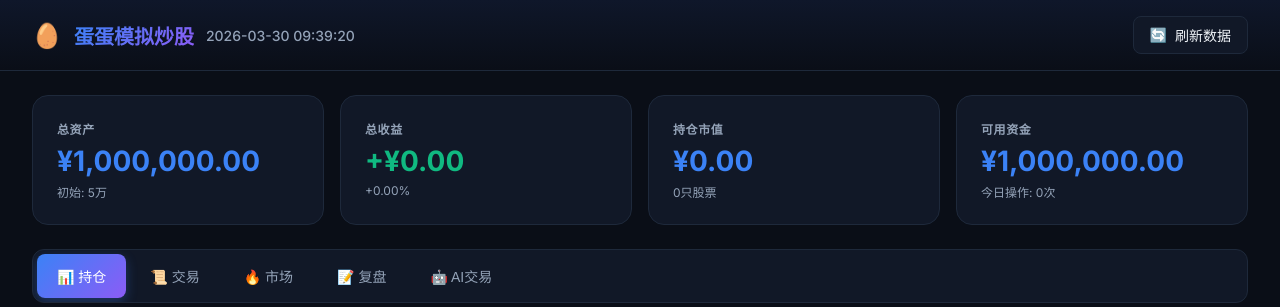
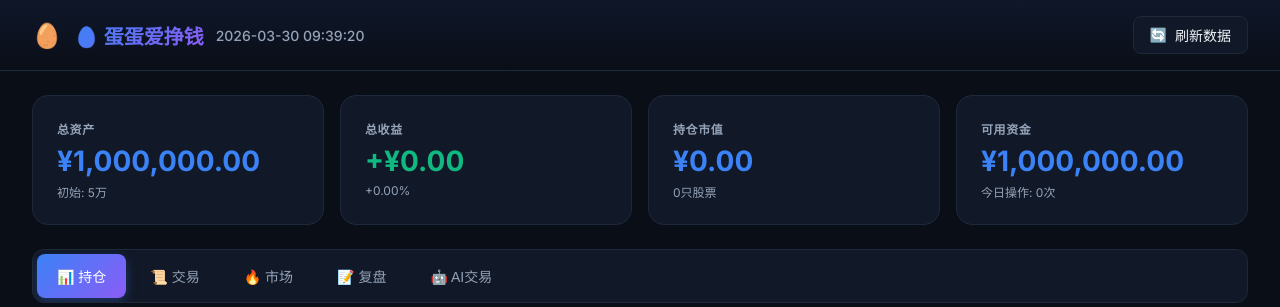
Before and after one commit to QQ314958617/jiaoyi, a Flask app: page / in a window 1280 px wide. Shown: the top 307 px of the page. Run offline with Flask 3, Linux system fonts and the light colour scheme; data comes from the database, SQL or seed files in the repository; data that the repository does not hold is empty.

Commit message:
📝 Fix: 修正标题为蛋蛋爱挣钱

```diff
--- a/templates/index.html
+++ b/templates/index.html
@@ -507,7 +507,7 @@
         <div style="display:flex; justify-content:space-between; align-items:center; max-width:1400px; margin:0 auto;">
             <div class="header-brand">
                 <span style="font-size:1.5rem">🥚</span>
-                <h1>蛋蛋模拟炒股</h1>
+                <h1>🥚 蛋蛋爱挣钱</h1>
                 <span class="header-time" id="clock">--:--:--</span>
             </div>
             <button class="btn-refresh" onclick="refreshAll()">
```
